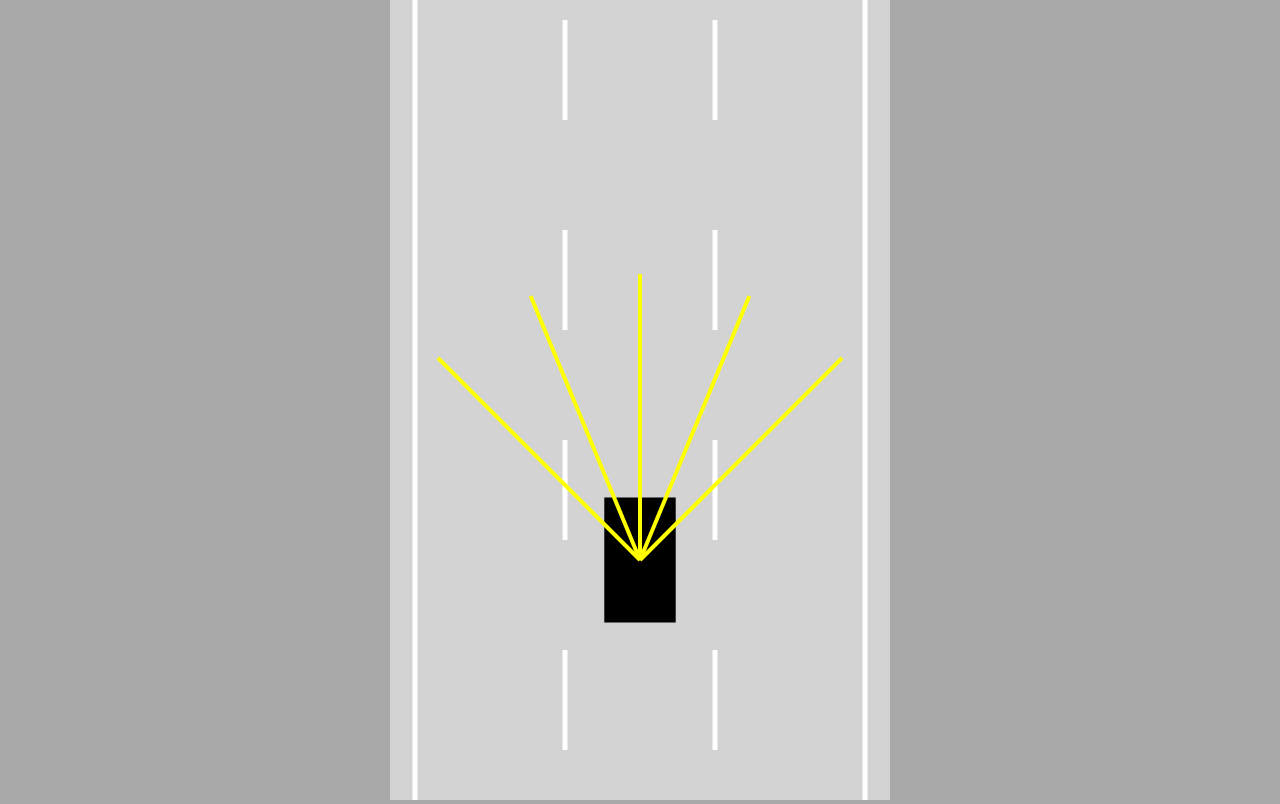
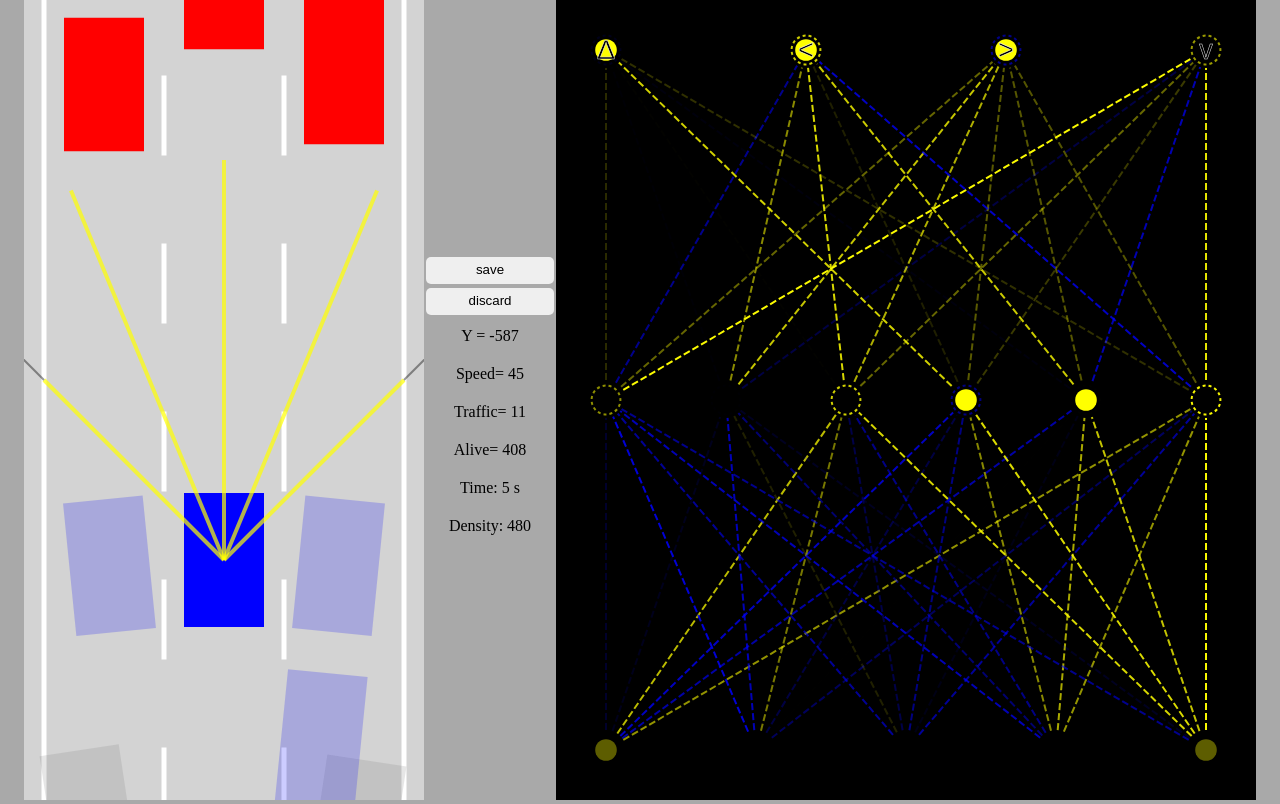
Before and after one commit to mrptato/selfdrivingcar, a plain HTML site: page index.html in a window 1280 px wide. Drawn offline with Linux system fonts and the light colour scheme; animation ran at ten frames a second.

Commit message:
Neural Network working

```diff
--- a/car.js
+++ b/car.js
@@ -1,5 +1,5 @@
 class Car {
-  constructor(x, y, width, height) {
+  constructor(x, y, width, height, controlType, maxSpeed) {
     this.x = x;
     this.y = y;
     this.width = width;
@@ -7,28 +7,51 @@ class Car {
 
     this.speed = 0;
     this.acceleration = 1;
-    this.maxSpeed = 20;
+    this.maxSpeed = maxSpeed;
     this.friction = 0.1;
     this.angle = 0;
     this.damaged = false;
-    this.turnSpeed = 0.03;
+    this.turnSpeed = 0.05;
 
-    this.sensors = new Sensor(this);
-    this.controls = new Controls();
+    this.useBrain = controlType === "AI";
+
+    if (controlType !== "DUMMY") {
+      this.sensors = new Sensor(this);
+      this.brain = new NeuralNetwork([this.sensors.rayCount, 6, 4]);
+    }
+    this.controls = new Controls(controlType);
   }
 
-  update(roadBorders) {
+  update(roadBorders, traffic) {
     if (!this.damaged) {
       this.#move();
       this.polygon = this.#createPolygon();
-      this.damaged = this.#assessDamage(roadBorders);
+      this.damaged = this.#assessDamage(roadBorders, traffic);
     }
-    this.sensors.update(roadBorders);
+    if (this.sensors) {
+      this.sensors.update(roadBorders, traffic);
+      const offsets = this.sensors.readings.map((s) =>
+        s === null ? 0 : 1 - s.offset
+      );
+      const outputs = NeuralNetwork.feedForward(offsets, this.brain);
+
+      if (this.useBrain) {
+        this.controls.forward = outputs[0];
+        this.controls.left = outputs[1];
+        this.controls.right = outputs[2];
+        this.controls.reverse = outputs[3];
+      }
+    }
   }
 
-  #assessDamage(roadBorders) {
+  #assessDamage(roadBorders, traffic) {
     for (let i = 0; i < roadBorders.length; i++) {
       if (polyIntersect(this.polygon, roadBorders[i])) {
+        return true;
+      }
+    }
+    for (let i = 0; i < traffic.length; i++) {
+      if (polyIntersect(this.polygon, traffic[i].polygon)) {
         return true;
       }
     }
@@ -99,11 +122,11 @@ class Car {
     this.y -= Math.cos(this.angle) * this.speed;
   }
 
-  draw(ctx) {
+  draw(ctx, color, drawSensor = false) {
     if (this.damaged) {
       ctx.fillStyle = "gray";
     } else {
-      ctx.fillStyle = "black";
+      ctx.fillStyle = color;
     }
     if (this.polygon) {
       ctx.beginPath();
@@ -113,7 +136,7 @@ class Car {
         ctx.lineTo(this.polygon[i].x, this.polygon[i].y);
       }
       ctx.fill();
-      this.sensors.draw(ctx);
+      this.sensors && drawSensor && this.sensors.draw(ctx);
     }
   }
 }
--- a/controls.js
+++ b/controls.js
@@ -1,11 +1,20 @@
 class Controls {
-  constructor() {
+  constructor(type) {
     this.forward = false;
     this.reverse = false;
     this.left = false;
     this.right = false;
-
-    this.#addKeyboardListeners();
+    switch (type) {
+      case "KEYS":
+        this.#addKeyboardListeners();
+        break;
+      // case "AI":
+      //   this.#addKeyboardListeners();
+      //   break;
+      case "DUMMY":
+        this.forward = true;
+        break;
+    }
   }
 
   #addKeyboardListeners() {
--- a/index.html
+++ b/index.html
@@ -6,8 +6,22 @@
     <title>Self driving car - No libraries</title>
   </head>
   <body>
-    <canvas id="myCanvas"></canvas>
+    <canvas id="carCanvas"></canvas>
+    <div id="verticalButtons">
+      <button onclick="save()">save</button>
+      <button onclick="discard()">discard</button>
+      <span id="distanceTraveled"></span>
+      <span id="speed"></span>
+      <span id="traffic"></span>
+      <span id="carsAlive"></span>
+      <span id="timeElapsed"></span>
+      <span id="density"></span>
+    </div>
+    <canvas id="networkCanvas"></canvas>
 
+    <script src="info.js"></script>
+    <script src="visualizer.js"></script>
+    <script src="network.js"></script>
     <script src="sensor.js"></script>
     <script src="utils.js"></script>
     <script src="road.js"></script>
--- /dev/null
+++ b/info.js
@@ -0,0 +1,20 @@
+function showInfo(car, totalTraffic, notDamaged, time = 0, carDensity) {
+  //   const verticalButtons = document.getElementById("verticalButtons");
+  const distanceTraveled = document.getElementById("distanceTraveled");
+  distanceTraveled.innerHTML = "Y = " + car.y.toFixed();
+
+  const speed = document.getElementById("speed");
+  speed.innerHTML = "Speed= " + car.speed.toFixed();
+
+  const traffic = document.getElementById("traffic");
+  traffic.innerHTML = "Traffic= " + totalTraffic;
+
+  const carsAlive = document.getElementById("carsAlive");
+  carsAlive.innerHTML = "Alive= " + notDamaged;
+
+  const timeElapsed = document.getElementById("timeElapsed");
+  timeElapsed.innerHTML = `Time: ${(time / 1000).toFixed()} s`;
+
+  const density = document.getElementById("density");
+  density.innerHTML = `Density: ${carDensity.toFixed()}`;
+}
--- a/main.js
+++ b/main.js
@@ -1,29 +1,120 @@
-const canvas = document.getElementById("myCanvas");
-canvas.width = 500;
+const carCanvas = document.getElementById("carCanvas");
+carCanvas.width = 400;
+const networkCanvas = document.getElementById("networkCanvas");
+networkCanvas.width = 700;
 
-const ctx = canvas.getContext("2d");
-const road = new Road(canvas.width / 2, canvas.width * 0.9, 3);
-const car = new Car(
-  road.getLaneCenter(Math.round(road.laneCount / 2) - 1),
-  window.innerHeight * 0.7,
-  canvas.width / 7,
-  canvas.width / 4
-);
-car.draw(ctx);
+const carWdh = carCanvas.width / 5;
+const CarHgt = carCanvas.width / 3;
+const carYStart = window.innerHeight * 0.7;
+
+const carCtx = carCanvas.getContext("2d");
+const networkCtx = networkCanvas.getContext("2d");
+
+const road = new Road(carCanvas.width / 2, carCanvas.width * 0.9, 3);
+
+const mainMaxSpeed = 50;
+const N = 500;
+const cars = generateCars(N);
+let bestCar = cars[0];
+if (localStorage.getItem("bestBrain")) {
+  for (let i = 0; i < cars.length; i++) {
+    cars[i].brain = JSON.parse(localStorage.getItem("bestBrain"));
+    i === 0 && console.log("best saved brain: ", cars[i].brain);
+    if (i !== 0) {
+      NeuralNetwork.mutate(cars[i].brain, 0.1);
+    }
+  }
+}
+
+let totalTraffic = 0;
+function generateTraffic() {
+  totalTraffic += 1;
+  let lane = Math.round(Math.random() * 2);
+  let Ypos = bestCar.y - 1400;
+
+  traffic.push(
+    new Car(road.getLaneCenter(lane), Ypos, carWdh, CarHgt, "DUMMY", 5)
+  );
+}
+
+const traffic = [
+  // new Car(road.getLaneCenter(0), carYStart / 3, carWdh, CarHgt, "DUMMY", 5),
+  // new Car(road.getLaneCenter(1), carYStart / 1.8, carWdh, CarHgt, "DUMMY", 5),
+  // new Car(road.getLaneCenter(2), carYStart / 4, carWdh, CarHgt, "DUMMY", 5),
+];
 
 animate();
 
-function animate() {
-  car.update(road.borders);
+function save() {
+  localStorage.setItem("bestBrain", JSON.stringify(bestCar.brain));
+  console.log("bestCar", bestCar);
+  console.log("bestCar speed=", bestCar.speed);
+}
 
-  canvas.height = window.innerHeight;
+function discard() {
+  localStorage.removeItem("bestBrain");
+}
 
-  ctx.save();
-  ctx.translate(0, -car.y + canvas.height * 0.7);
+function generateCars(N) {
+  const cars = [];
+  for (let i = 1; i <= N; i++) {
+    cars.push(
+      new Car(
+        road.getLaneCenter(1),
+        carYStart,
+        carWdh,
+        CarHgt,
+        "AI",
+        mainMaxSpeed
+      )
+    );
+  }
+  return cars;
+}
 
-  road.draw(ctx);
-  car.draw(ctx);
+function animate(time) {
+  for (let i = 0; i < traffic.length; i++) {
+    traffic[i].update(road.borders, []);
+  }
+  for (let i = 0; i < cars.length; i++) {
+    cars[i].update(road.borders, traffic);
+  }
 
-  ctx.restore();
+  // fitness function
+  bestCar = cars.find((c) => c.y === Math.min(...cars.map((c) => c.y)));
+
+  carCanvas.height = window.innerHeight;
+  networkCanvas.height = window.innerHeight;
+
+  carCtx.save();
+  carCtx.translate(0, -bestCar.y + carCanvas.height * 0.7);
+
+  road.draw(carCtx);
+  for (let i = 0; i < traffic.length; i++) {
+    traffic[i].draw(carCtx, "red");
+  }
+
+  carCtx.globalAlpha = 0.2;
+  for (let i = 0; i < cars.length; i++) {
+    cars[i].draw(carCtx, "blue");
+  }
+  carCtx.globalAlpha = 1;
+  bestCar.draw(carCtx, "blue", true);
+
+  carCtx.restore();
+
+  let density = ((1 / mainMaxSpeed) * 2000) / (1 / 12);
+  if (time > totalTraffic * density) generateTraffic(time);
+
+  showInfo(
+    bestCar,
+    totalTraffic,
+    cars.filter((car) => !car.damaged).length,
+    time,
+    density
+  );
+
+  networkCtx.lineDashOffset = -time / 50;
+  Visualizer.drawNetwork(networkCtx, bestCar.brain);
   requestAnimationFrame(animate);
 }
--- /dev/null
+++ b/network.js
@@ -0,0 +1,75 @@
+class NeuralNetwork {
+  constructor(neuronCounts) {
+    this.levels = [];
+    for (let i = 0; i < neuronCounts.length - 1; i++) {
+      this.levels.push(new Level(neuronCounts[i], neuronCounts[i + 1]));
+    }
+  }
+
+  static feedForward(givenInputs, network) {
+    let outputs = Level.feedForward(givenInputs, network.levels[0]);
+
+    for (let i = 1; i < network.levels.length; i++) {
+      outputs = Level.feedForward(outputs, network.levels[i]);
+    }
+    return outputs;
+  }
+
+  static mutate(network, amount = 1) {
+    network.levels.forEach((level) => {
+      for (let i = 0; i < level.biases.length; i++) {
+        level.biases[i] = lerp(level.biases[i], Math.random() * 2 - 1, amount);
+      }
+      for (let i = 0; i < level.weights.length; i++) {
+        for (let j = 0; j < level.weights[i].length; j++) {
+          level.weights[i][j] = lerp(
+            level.weights[i][j],
+            Math.random() * 2 - 1,
+            amount
+          );
+        }
+      }
+    });
+  }
+}
+
+class Level {
+  constructor(inputCount, outputCount) {
+    this.inputs = new Array(inputCount);
+    this.outputs = new Array(outputCount);
+    this.biases = new Array(outputCount);
+
+    this.weights = [];
+    for (let i = 0; i < inputCount; i++) {
+      this.weights[i] = new Array(outputCount);
+    }
+    Level.#randomize(this);
+  }
+
+  static #randomize(level) {
+    for (let i = 0; i < level.inputs.length; i++) {
+      for (let j = 0; j < level.outputs.length; j++) {
+        level.weights[i][j] = Math.random() * 2 - 1;
+      }
+    }
+    for (let i = 0; i < level.biases.length; i++) {
+      level.biases[i] = Math.random() * 2 - 1;
+    }
+  }
+
+  static feedForward(givenInputs, level) {
+    for (let i = 0; i < level.inputs.length; i++) {
+      level.inputs[i] = givenInputs[i];
+    }
+
+    for (let i = 0; i < level.outputs.length; i++) {
+      let sum = 0;
+      for (let j = 0; j < level.inputs.length; j++) {
+        sum += level.inputs[j] * level.weights[j][i];
+      }
+      if (sum > level.biases[i]) level.outputs[i] = 1;
+      else level.outputs[i] = 0;
+    }
+    return level.outputs;
+  }
+}
--- a/sensor.js
+++ b/sensor.js
@@ -2,22 +2,22 @@ class Sensor {
   constructor(car) {
     this.car = car;
     this.rayCount = 5;
-    this.rayLength = this.car.width * 4;
+    this.rayLength = this.car.width * 5;
     this.raySpread = Math.PI / 2;
 
     this.rays = [];
     this.readings = [];
   }
 
-  update(roadBorders) {
+  update(roadBorders, traffic) {
     this.#castRays();
     this.readings = [];
     for (let i = 0; i < this.rays.length; i++) {
-      this.readings.push(this.#getReading(this.rays[i], roadBorders));
+      this.readings.push(this.#getReading(this.rays[i], roadBorders, traffic));
     }
   }
 
-  #getReading(ray, roadBorders) {
+  #getReading(ray, roadBorders, traffic) {
     let touches = [];
 
     for (let i = 0; i < roadBorders.length; i++) {
@@ -27,8 +27,18 @@ class Sensor {
         roadBorders[i][0],
         roadBorders[i][1]
       );
-      if (touch) {
-        touches.push(touch);
+      if (touch) touches.push(touch);
+    }
+    for (let i = 0; i < traffic.length; i++) {
+      const poly = traffic[i].polygon;
+      for (let j = 0; j < poly.length; j++) {
+        const value = getIntersection(
+          ray[0],
+          ray[1],
+          poly[j],
+          poly[(j + 1) % poly.length]
+        );
+        if (value) touches.push(value);
       }
     }
     if (touches.length === 0) return null;
@@ -67,13 +77,15 @@ class Sensor {
 
       ctx.beginPath();
       ctx.lineWidth = 4;
+      ctx.globalAlpha = 0.7;
       ctx.strokeStyle = "yellow";
       this.rays[i] && ctx.moveTo(this.rays[i][0].x, this.rays[i][0].y);
       this.rays[i] && ctx.lineTo(end.x, end.y);
       ctx.stroke();
 
       ctx.beginPath();
-      ctx.lineWidth = 4;
+      ctx.lineWidth = 2;
+      ctx.globalAlpha = 0.4;
       ctx.strokeStyle = "black";
       this.rays[i] && ctx.moveTo(this.rays[i][1].x, this.rays[i][1].y);
       this.rays[i] && ctx.lineTo(end.x, end.y);
--- a/style.css
+++ b/style.css
@@ -1,10 +1,42 @@
-body{
-    margin:0;
-    background:darkgray;
-    overflow: hidden;
-    text-align: center;
+body {
+  margin: 0;
+  background: darkgray;
+  overflow: hidden;
+  display: flex;
+  justify-content: center;
+  align-items: center;
 }
 
-#myCanvas{
-    background: lightgray;;
+#verticalButtons {
+  display: flex;
+  flex-direction: column;
+  align-items: center;
 }
+
+span {
+  padding: 10px;
+}
+span:hover {
+  font-weight: bold;
+}
+
+button {
+  border: none;
+  border-radius: 5px;
+  padding: 5px 5px 7px 5px;
+  margin: 2px;
+  cursor: pointer;
+  width: 8rem;
+}
+button:hover {
+  color: white;
+  background: blue;
+}
+
+#carCanvas {
+  background: lightgray;
+}
+
+#networkCanvas {
+  background: black;
+}
--- a/utils.js
+++ b/utils.js
@@ -36,3 +36,11 @@ function polyIntersect(poly1, poly2) {
   }
   return false;
 }
+
+function getRGBA(value){
+  const alpha=Math.abs(value);
+  const R=value<0?0:255;
+  const G=R;
+  const B=value>0?0:255;
+  return "rgba("+R+","+G+","+B+","+alpha+")";
+}
--- /dev/null
+++ b/visualizer.js
@@ -0,0 +1,110 @@
+class Visualizer{
+    static drawNetwork(ctx,network){
+        const margin=50;
+        const left=margin;
+        const top=margin;
+        const width=ctx.canvas.width-margin*2;
+        const height=ctx.canvas.height-margin*2;
+
+        const levelHeight=height/network.levels.length;
+
+        for(let i=network.levels.length-1;i>=0;i--){
+            const levelTop=top+
+                lerp(
+                    height-levelHeight,
+                    0,
+                    network.levels.length==1
+                        ?0.5
+                        :i/(network.levels.length-1)
+                );
+
+            ctx.setLineDash([7,3]);
+            Visualizer.drawLevel(ctx,network.levels[i],
+                left,levelTop,
+                width,levelHeight,
+                i==network.levels.length-1
+                    ?['∆','<','>','v']
+                    :[]
+            );
+        }
+    }
+
+    static drawLevel(ctx,level,left,top,width,height,outputLabels){
+        const right=left+width;
+        const bottom=top+height;
+
+        const {inputs,outputs,weights,biases}=level;
+
+        for(let i=0;i<inputs.length;i++){
+            for(let j=0;j<outputs.length;j++){
+                ctx.beginPath();
+                ctx.moveTo(
+                    Visualizer.#getNodeX(inputs,i,left,right),
+                    bottom
+                );
+                ctx.lineTo(
+                    Visualizer.#getNodeX(outputs,j,left,right),
+                    top
+                );
+                ctx.lineWidth=2;
+                ctx.strokeStyle=getRGBA(weights[i][j]);
+                ctx.stroke();
+            }
+        }
+
+        const nodeRadius=18;
+        for(let i=0;i<inputs.length;i++){
+            const x=Visualizer.#getNodeX(inputs,i,left,right);
+            ctx.beginPath();
+            ctx.arc(x,bottom,nodeRadius,0,Math.PI*2);
+            ctx.fillStyle="black";
+            ctx.fill();
+            ctx.beginPath();
+            ctx.arc(x,bottom,nodeRadius*0.6,0,Math.PI*2);
+            ctx.fillStyle=getRGBA(inputs[i]);
+            ctx.fill();
+        }
+
+        for(let i=0;i<outputs.length;i++){
+            const x=Visualizer.#getNodeX(outputs,i,left,right);
+            ctx.beginPath();
+            ctx.arc(x,top,nodeRadius,0,Math.PI*2);
+            ctx.fillStyle="black";
+            ctx.fill();
+            ctx.beginPath();
+            ctx.arc(x,top,nodeRadius*0.6,0,Math.PI*2);
+            ctx.fillStyle=getRGBA(outputs[i]);
+            ctx.fill();
+
+            ctx.beginPath();
+            ctx.lineWidth=2;
+            ctx.arc(x,top,nodeRadius*0.8,0,Math.PI*2);
+            ctx.strokeStyle=getRGBA(biases[i]);
+            ctx.setLineDash([3,3]);
+            ctx.stroke();
+            ctx.setLineDash([]);
+
+            if(outputLabels[i]){
+                ctx.beginPath();
+                ctx.textAlign="center";
+                ctx.textBaseline="middle";
+                ctx.fillStyle="black";
+                ctx.strokeStyle="white";
+                ctx.font=(nodeRadius*1.5)+"px Arial";
+                ctx.fillText(outputLabels[i],x,top+nodeRadius*0.1);
+                ctx.lineWidth=0.5;
+                ctx.strokeText(outputLabels[i],x,top+nodeRadius*0.1);
+            }
+        }
+    }
+
+    static #getNodeX(nodes,index,left,right){
+        return lerp(
+            left,
+            right,
+            nodes.length==1
+                ?0.5
+                :index/(nodes.length-1)
+        );
+    }
+}
```
